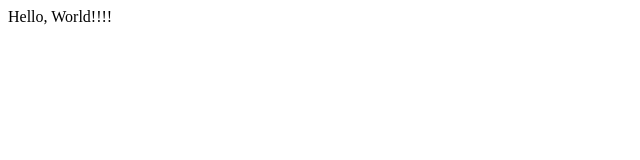
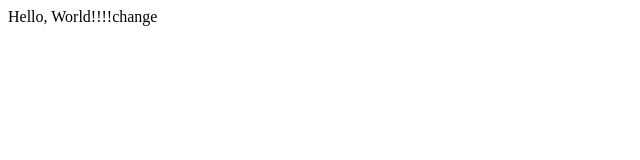
Before and after one commit to Demetres/lecture2020, a plain HTML site: page Hello.html in a window 1280 px wide. Shown: the full height of the page, 0-640 px from the left. Drawn offline with Linux system fonts and the light colour scheme.

Commit message:
Update Hello.html

```diff
--- a/Hello.html
+++ b/Hello.html
@@ -4,6 +4,6 @@
      <title>MY Webpage!</title>
      </head>
   <body>
-     Hello, World!!!!
+     Hello, World!!!!change
   </body>
   </html>
```
